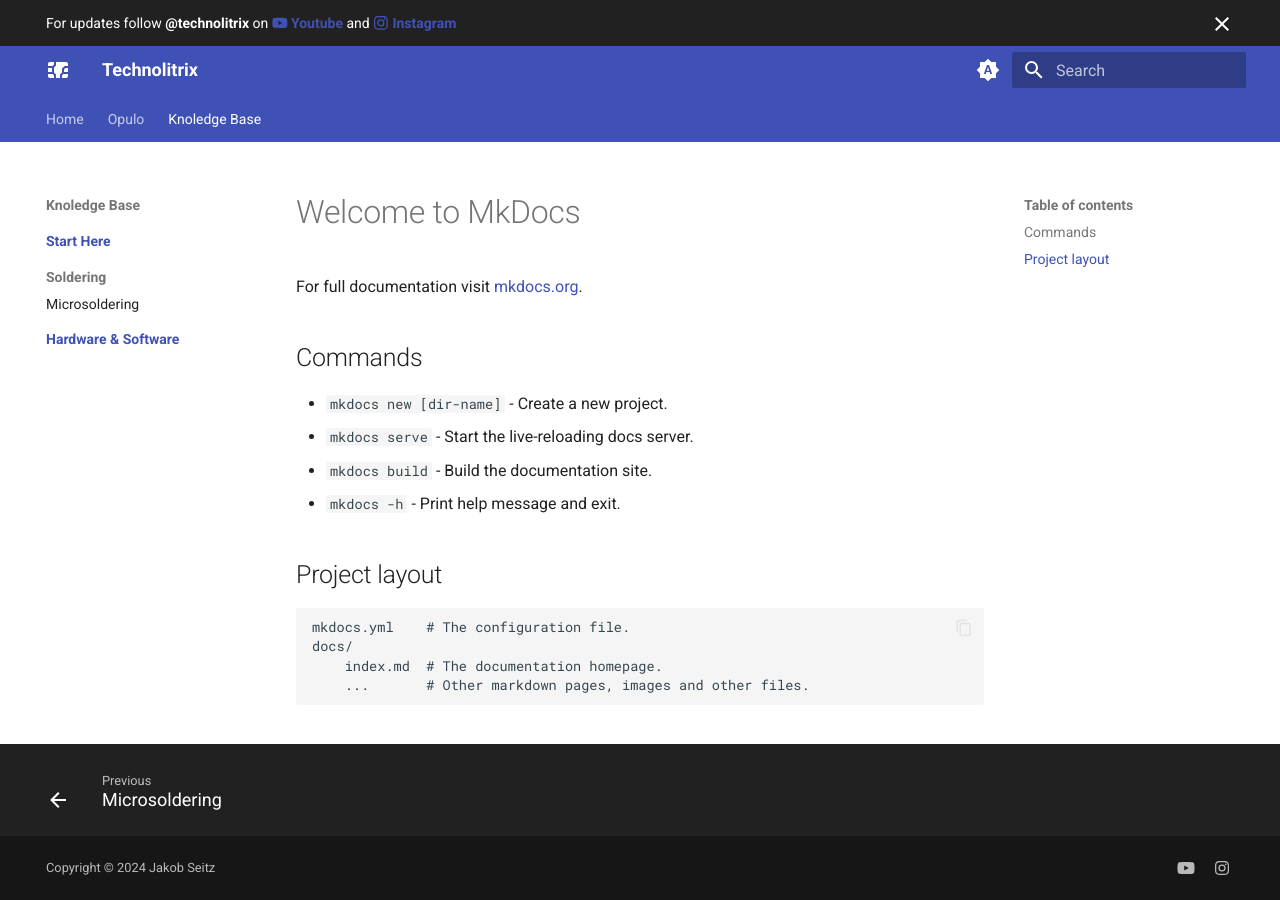
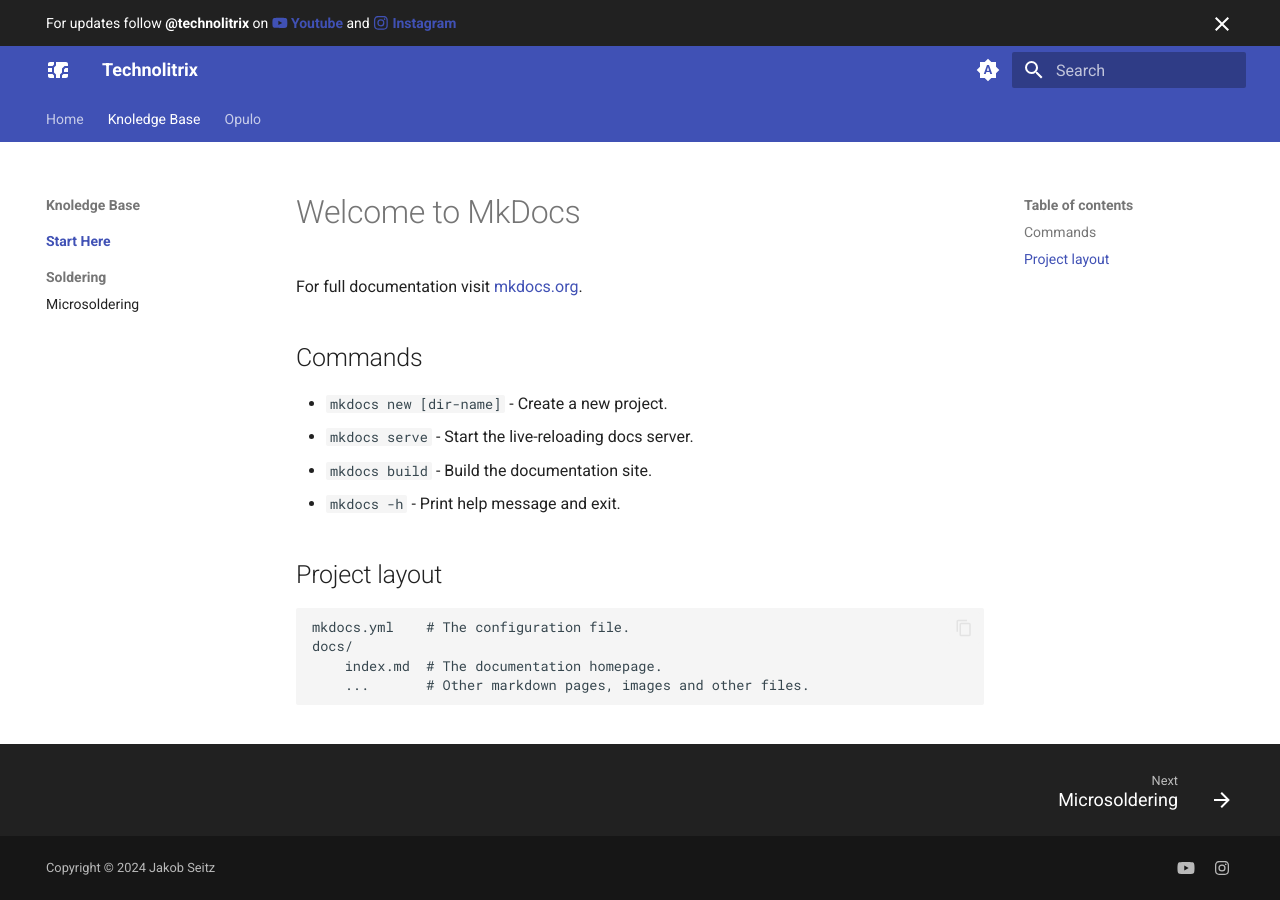
Before and after one commit to Technolitix/docs, an MkDocs documentation site: the page built from docs/index.md, in a window 1280 px wide. Built offline with MkDocs 1.6.1 and Material for MkDocs 9.7.7, drawn with Linux system fonts in a browser that asks for light colours.

Commit message:
Update mkdocs.yml

```diff
--- a/mkdocs.yml
+++ b/mkdocs.yml
@@ -72,13 +72,11 @@
 
 nav:
   - Home: https://docs.technolitrix.org
-  - Opulo:
-      - 'Feeder':
-        - 'Drive Wheel Glue Jig': drive-wheel-glue-jig.md
   - Knoledge Base:
       - 'Start Here':
         - 'Start Here': index.md
       - 'Soldering':
         - 'Microsoldering': sauna_controller.md
-      - 'Hardware & Software':
-        - 'Start Here': index.md
+  - Opulo:
+      - 'Feeder':
+        - 'Drive Wheel Glue Jig': drive-wheel-glue-jig.md
```
